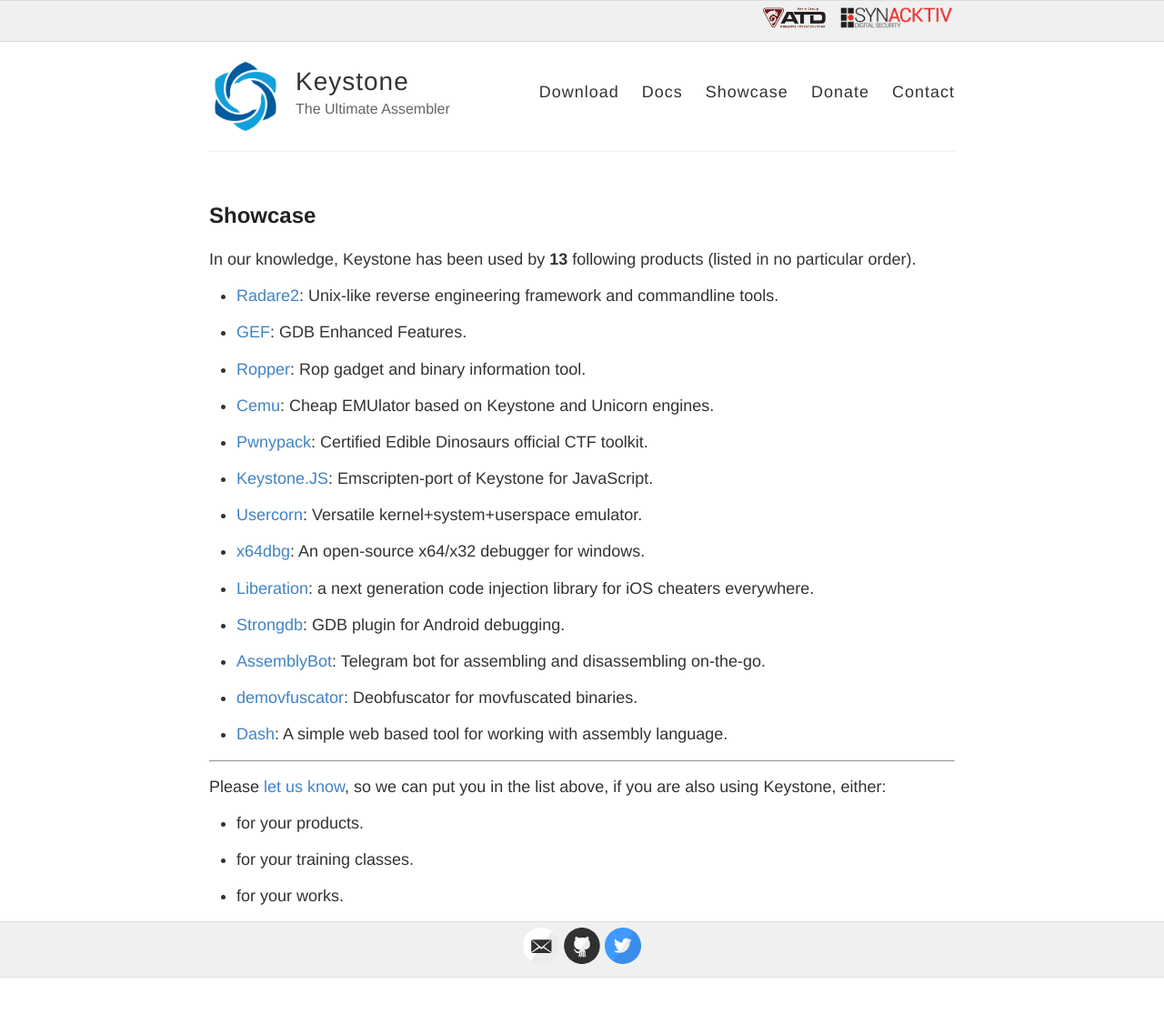
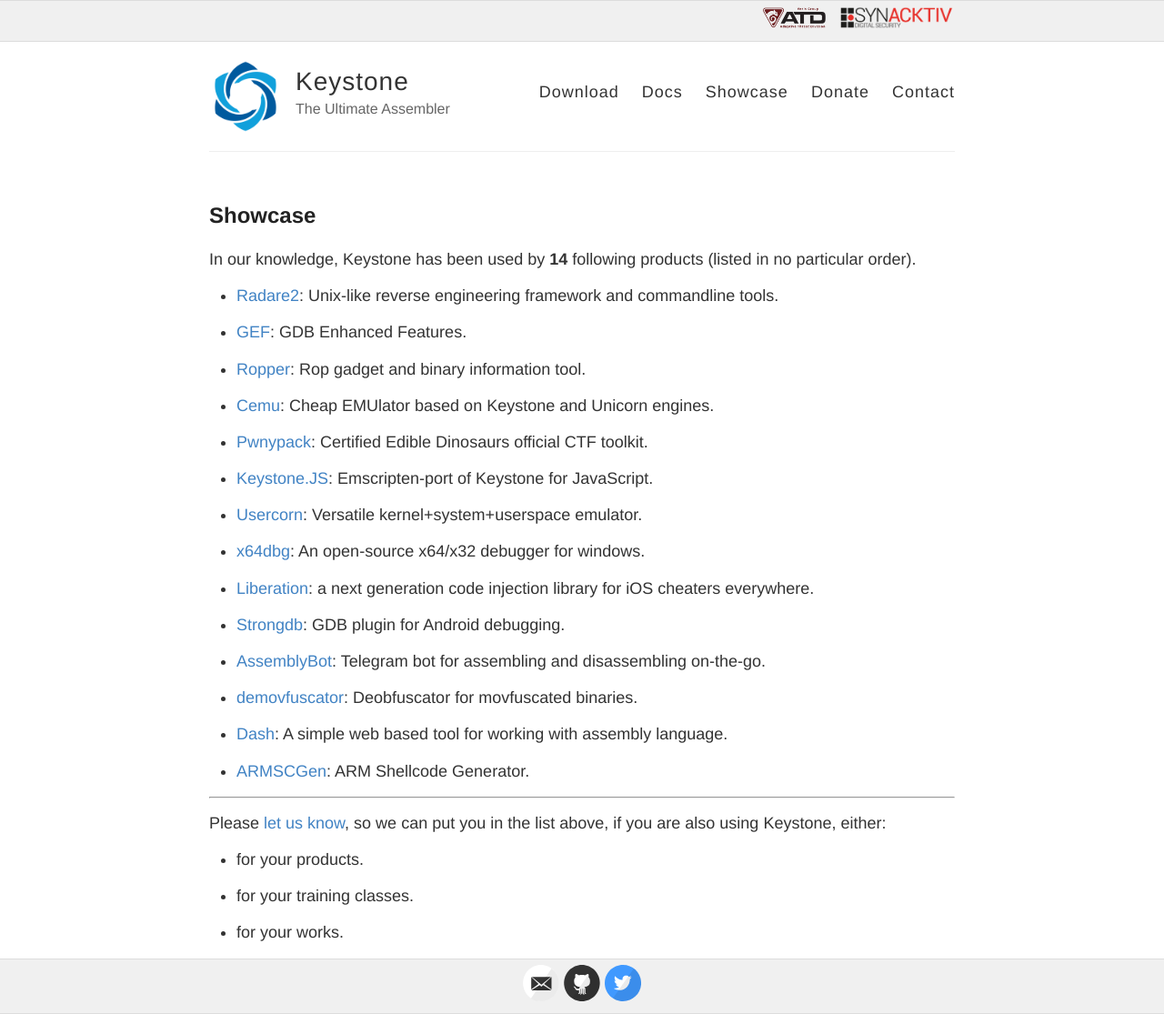
Before and after one commit to keystone-engine/keystone-engine.github.io, a Jekyll site: the page built from showcase.md, in a window 1280 px wide. Shown: the whole page at 91% size. Built offline with Jekyll 4.4.1, drawn with Linux system fonts in a browser that asks for light colours; before the commit the page ends 1075 px from its top, so only the background shows below that.

Commit message:
showcase

```diff
--- a/showcase.md
+++ b/showcase.md
@@ -6,7 +6,7 @@
 
 ## Showcase
 
-In our knowledge, Keystone has been used by **13** following products (listed in no particular order).
+In our knowledge, Keystone has been used by **14** following products (listed in no particular order).
 
 - [Radare2](https://github.com/radare/radare2): Unix-like reverse engineering framework and commandline tools.
 
@@ -34,6 +34,8 @@
 
 - [Dash](https://github.com/pmarkowsky/dash): A simple web based tool for working with assembly language.
 
+- [ARMSCGen](https://github.com/alexpark07/ARMSCGen): ARM Shellcode Generator.
+
 ---
 
 Please [let us know](/contact/), so we can put you in the list above, if you are also using Keystone, either:
```
